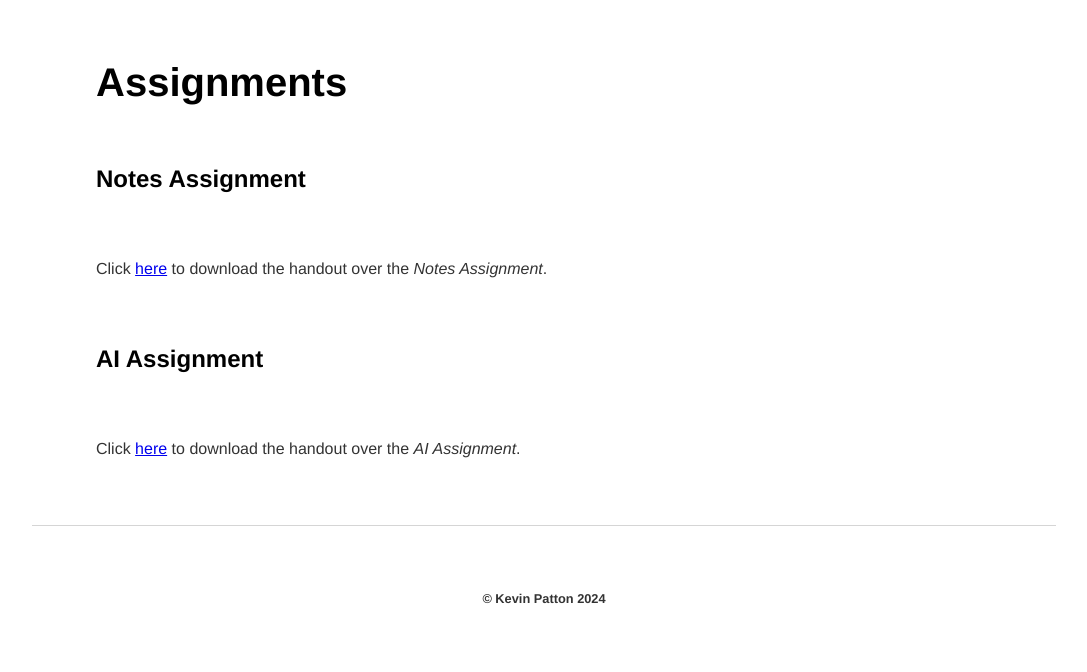
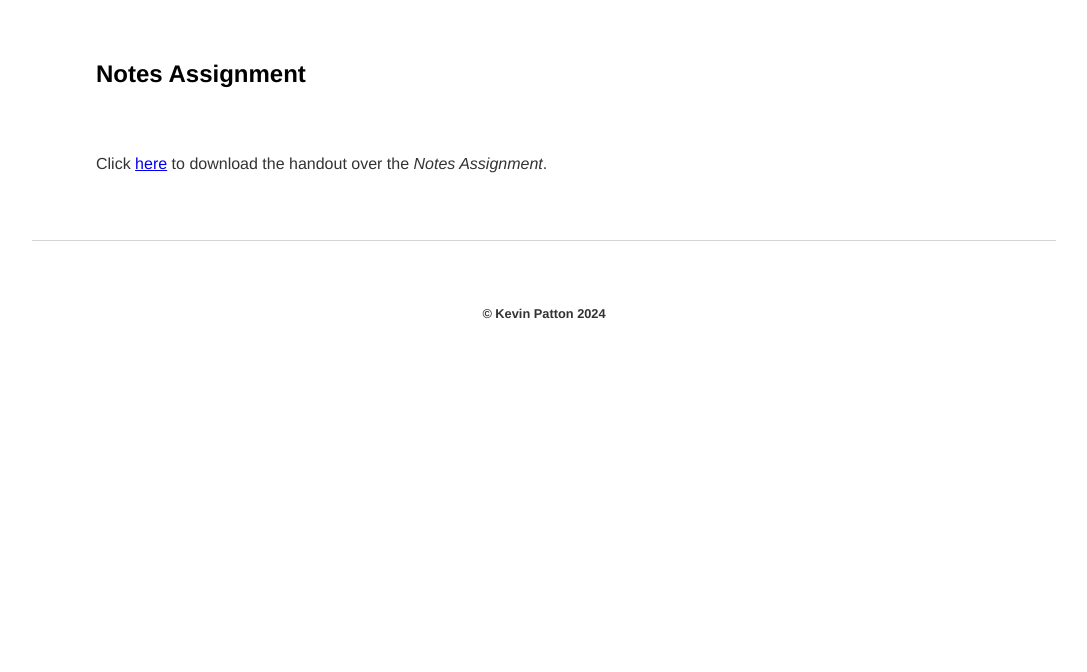
Before and after one commit to kevinjpatton/kevinjpatton.github.io, a Jekyll site: the page built from teaching/phil_2030/assignments/index.html, in a window 1280 px wide. Shown: the part 348-1020 px from the top of the page, without its empty margins (96-1183 px from the left). Built offline with Jekyll 4.4.1, drawn with Linux system fonts in a browser that asks for light colours; Markdown is read by kramdown in place of the engine named in the settings; after the commit the page ends 900 px from its top, so only the background shows below that.

Commit message:
Update index.html

```diff
--- a/teaching/phil_2030/assignments/index.html
+++ b/teaching/phil_2030/assignments/index.html
@@ -2,8 +2,5 @@
 layout: 2030
 title: PHIL2030 - Assignments
 ---
-<h1>Assignments</h1>
 <h2>Notes Assignment</h2>
 <p>Click <a href="/teaching/phil_2030/assignments/Handout - Notes Assignments_2030.pdf" target="_blank">here</a> to download the handout over the <i>Notes Assignment</i>.</p>
-<h2>AI Assignment</h2>
-<p>Click <a href="/teaching/phil_2030/assignments/Handout - AI Assignment.pdf" target="_blank">here</a> to download the handout over the <i>AI Assignment</i>.</p>
```
